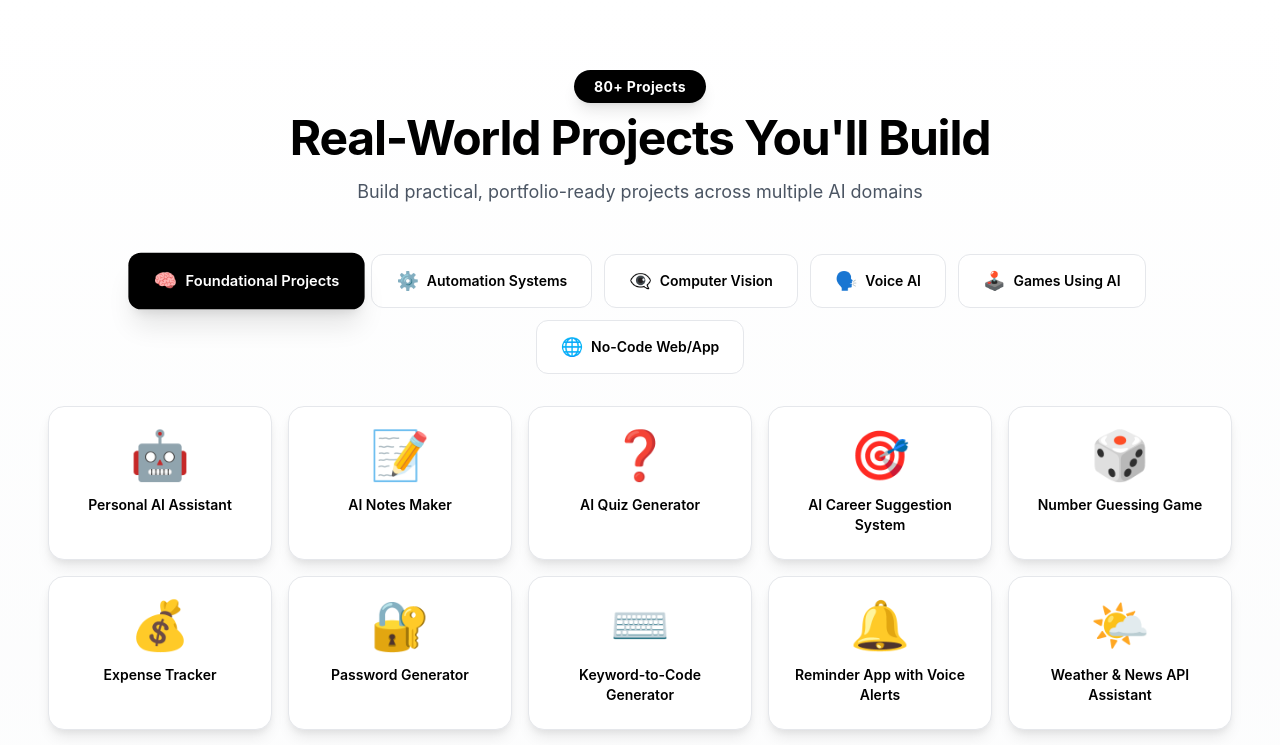
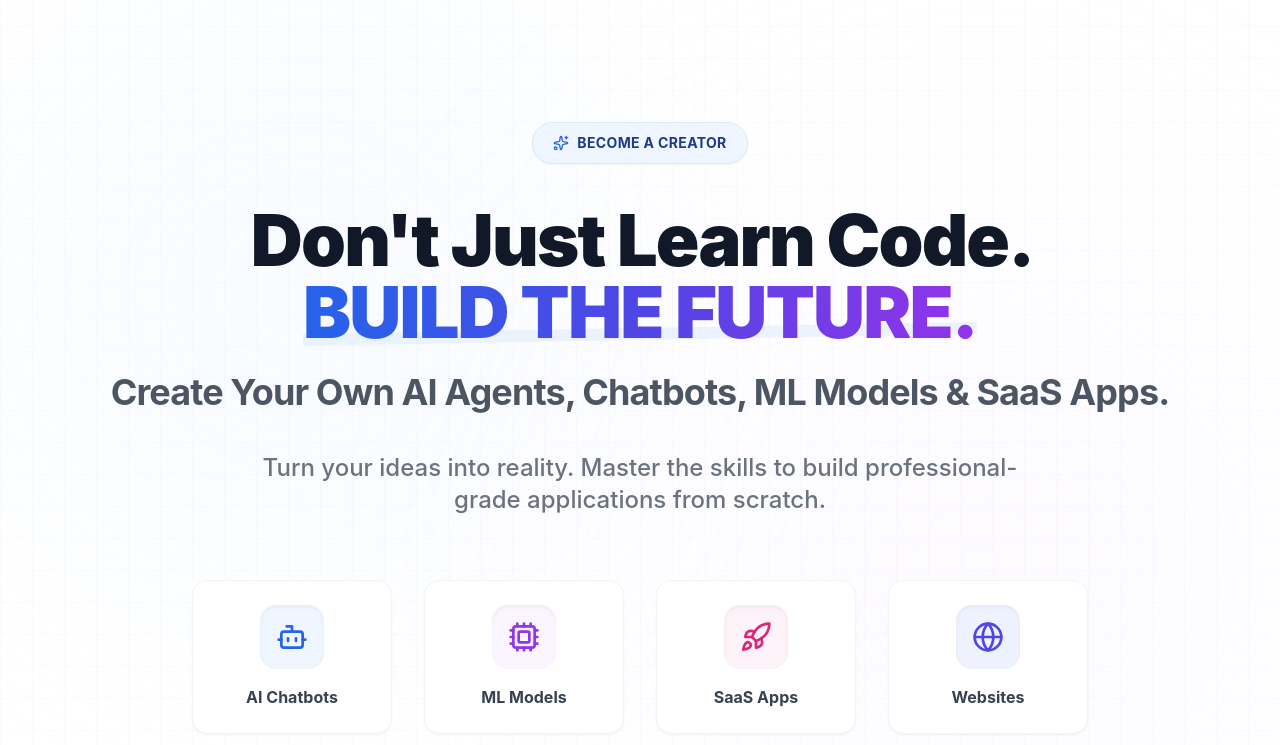
Before and after one commit to Scientist-Py/SKILLENCE, a React (Vite) app: page / in a window 1280 px wide. Shown: the part 1320-2065 px from the top of the page. Built offline with nearby package versions, Linux system fonts and the light colour scheme.

Commit message:
feat: add OutcomeBanner with premium design and animations

```diff
--- /dev/null
+++ b/client/components/OutcomeBanner.tsx
@@ -0,0 +1,117 @@
+import React from "react";
+import { Sparkles, Code2, Cpu, Globe, Rocket, Bot } from "lucide-react";
+import { motion } from "framer-motion";
+
+const OutcomeBanner = () => {
+    return (
+        <section className="py-32 relative overflow-hidden bg-white">
+            {/* Graphical Background Elements */}
+            <div className="absolute inset-0 pointer-events-none">
+                {/* Grid Pattern */}
+                <div className="absolute inset-0 bg-[linear-gradient(to_right,#80808008_1px,transparent_1px),linear-gradient(to_bottom,#80808008_1px,transparent_1px)] bg-[size:32px_32px]" />
+
+                {/* Animated Gradient Blobs */}
+                <motion.div
+                    animate={{
+                        scale: [1, 1.1, 1],
+                        opacity: [0.3, 0.5, 0.3],
+                        rotate: [0, 10, 0]
+                    }}
+                    transition={{ duration: 10, repeat: Infinity, ease: "easeInOut" }}
+                    className="absolute top-0 left-0 w-[600px] h-[600px] bg-blue-100/40 rounded-full blur-[120px] -translate-x-1/3 -translate-y-1/3"
+                />
+                <motion.div
+                    animate={{
+                        scale: [1, 1.2, 1],
+                        opacity: [0.3, 0.5, 0.3],
+                        rotate: [0, -15, 0]
+                    }}
+                    transition={{ duration: 15, repeat: Infinity, ease: "easeInOut" }}
+                    className="absolute bottom-0 right-0 w-[600px] h-[600px] bg-purple-100/40 rounded-full blur-[120px] translate-x-1/3 translate-y-1/3"
+                />
+            </div>
+
+            <div className="container mx-auto px-4 relative z-10">
+                <div className="max-w-6xl mx-auto text-center">
+                    {/* Badge */}
+                    <motion.div
+                        initial={{ opacity: 0, y: 20 }}
+                        whileInView={{ opacity: 1, y: 0 }}
+                        viewport={{ once: true }}
+                        transition={{ duration: 0.6 }}
+                        className="inline-flex items-center gap-2 px-5 py-2.5 rounded-full bg-blue-50 border border-blue-100 shadow-sm mb-10 hover:shadow-md transition-shadow"
+                    >
+                        <Sparkles className="w-4 h-4 text-blue-600" />
+                        <span className="text-sm font-bold text-blue-900 tracking-wide uppercase">
+                            Become A Creator
+                        </span>
+                    </motion.div>
+
+                    {/* Main Heading */}
+                    <motion.h2
+                        initial={{ opacity: 0, y: 30 }}
+                        whileInView={{ opacity: 1, y: 0 }}
+                        viewport={{ once: true }}
+                        transition={{ duration: 0.8, delay: 0.2 }}
+                        className="text-5xl md:text-6xl lg:text-7xl font-black text-gray-900 tracking-tight leading-[1.1] mb-10"
+                    >
+                        Don't Just Learn Code.{" "}
+                        <span className="relative inline-block">
+                            <span className="relative z-10 text-transparent bg-clip-text bg-gradient-to-r from-blue-600 via-indigo-600 to-purple-600">
+                                BUILD THE FUTURE.
+                            </span>
+                            <motion.span
+                                initial={{ width: "0%" }}
+                                whileInView={{ width: "100%" }}
+                                viewport={{ once: true }}
+                                transition={{ duration: 1, delay: 1 }}
+                                className="absolute bottom-2 left-0 h-3 bg-blue-100/50 -z-10 -rotate-1"
+                            />
+                        </span>
+                        <br />
+                        <span className="block mt-6 text-2xl md:text-3xl lg:text-4xl text-gray-600 font-bold tracking-tight">
+                            Create Your Own AI Agents, Chatbots, ML Models & SaaS Apps.
+                        </span>
+                    </motion.h2>
+
+                    <motion.p
+                        initial={{ opacity: 0, y: 20 }}
+                        whileInView={{ opacity: 1, y: 0 }}
+                        viewport={{ once: true }}
+                        transition={{ duration: 0.8, delay: 0.4 }}
+                        className="text-xl md:text-2xl text-gray-500 max-w-3xl mx-auto leading-relaxed mb-16 font-medium"
+                    >
+                        Turn your ideas into reality. Master the skills to build professional-grade applications from scratch.
+                    </motion.p>
+
+                    {/* Floating Icons / Visual Interest */}
+                    <div className="grid grid-cols-2 md:grid-cols-4 gap-6 md:gap-8 max-w-4xl mx-auto">
+                        {[
+                            { icon: <Bot size={32} />, label: "AI Chatbots", color: "bg-blue-50 text-blue-600", delay: 0.6 },
+                            { icon: <Cpu size={32} />, label: "ML Models", color: "bg-purple-50 text-purple-600", delay: 0.7 },
+                            { icon: <Rocket size={32} />, label: "SaaS Apps", color: "bg-pink-50 text-pink-600", delay: 0.8 },
+                            { icon: <Globe size={32} />, label: "Websites", color: "bg-indigo-50 text-indigo-600", delay: 0.9 },
+                        ].map((item, index) => (
+                            <motion.div
+                                key={index}
+                                initial={{ opacity: 0, y: 20 }}
+                                whileInView={{ opacity: 1, y: 0 }}
+                                viewport={{ once: true }}
+                                transition={{ duration: 0.5, delay: item.delay }}
+                                whileHover={{ y: -5, scale: 1.02 }}
+                                className="flex flex-col items-center gap-4 p-6 rounded-2xl bg-white border border-gray-100 shadow-sm hover:shadow-xl transition-all duration-300"
+                            >
+                                <div className={`w-16 h-16 rounded-2xl ${item.color} flex items-center justify-center shadow-inner`}>
+                                    {item.icon}
+                                </div>
+                                <span className="text-base font-bold text-gray-700">{item.label}</span>
+                            </motion.div>
+                        ))}
+                    </div>
+                </div>
+            </div>
+        </section>
+    );
+};
+
+export default OutcomeBanner;
--- a/client/pages/Index.tsx
+++ b/client/pages/Index.tsx
@@ -9,6 +9,7 @@ import Footer from "../components/Footer";
 import SEO from "../components/SEO";
 import Chatbot from "../components/Chatbot";
 import CourseRoadmap from "../components/CourseRoadmap";
+import OutcomeBanner from "../components/OutcomeBanner";
 import { Link } from "react-router-dom";
 
 export default function Index() {
@@ -52,6 +53,9 @@ export default function Index() {
         {/* Program Overview - Premium 4-step journey */}
         <CourseRoadmap />
 
+        {/* Outcome Banner */}
+        <OutcomeBanner />
+
         {/* Projects Gallery */}
         <div id="projects">
           <ProjectsGallery />
```
